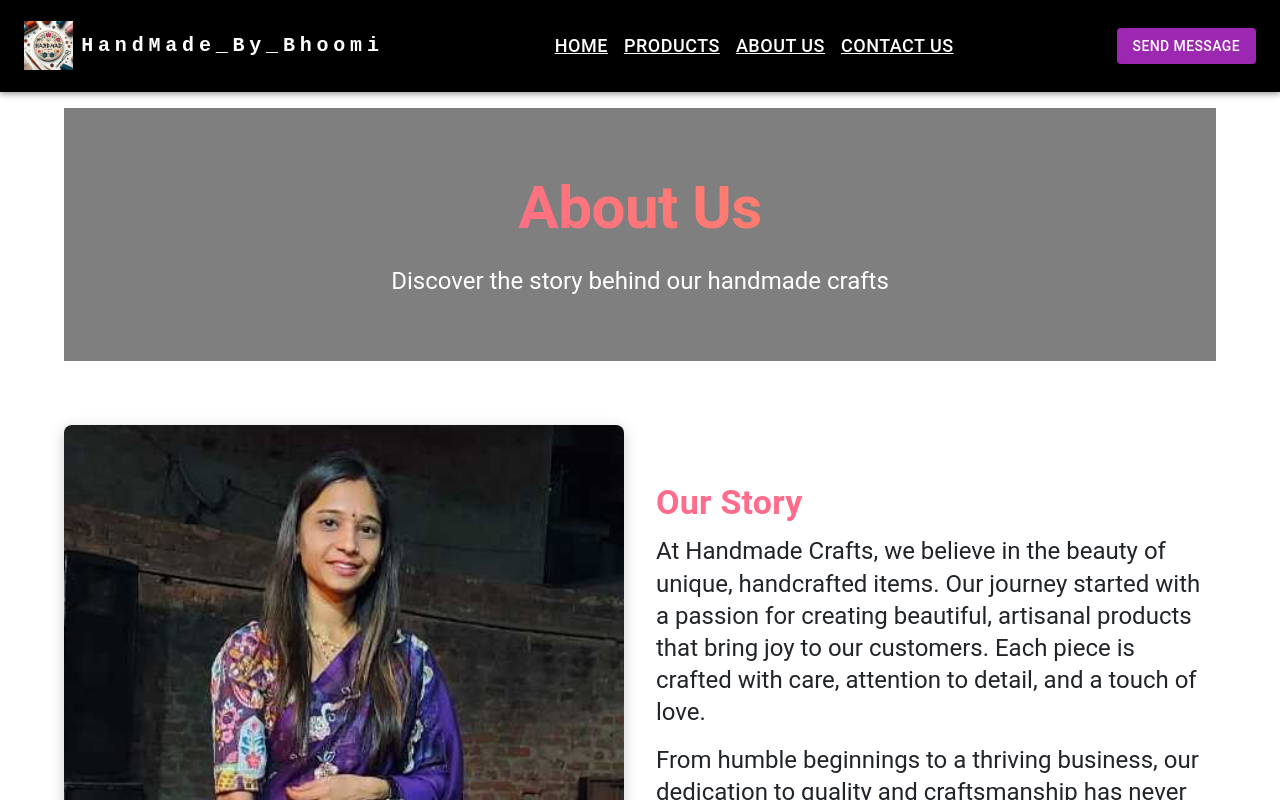
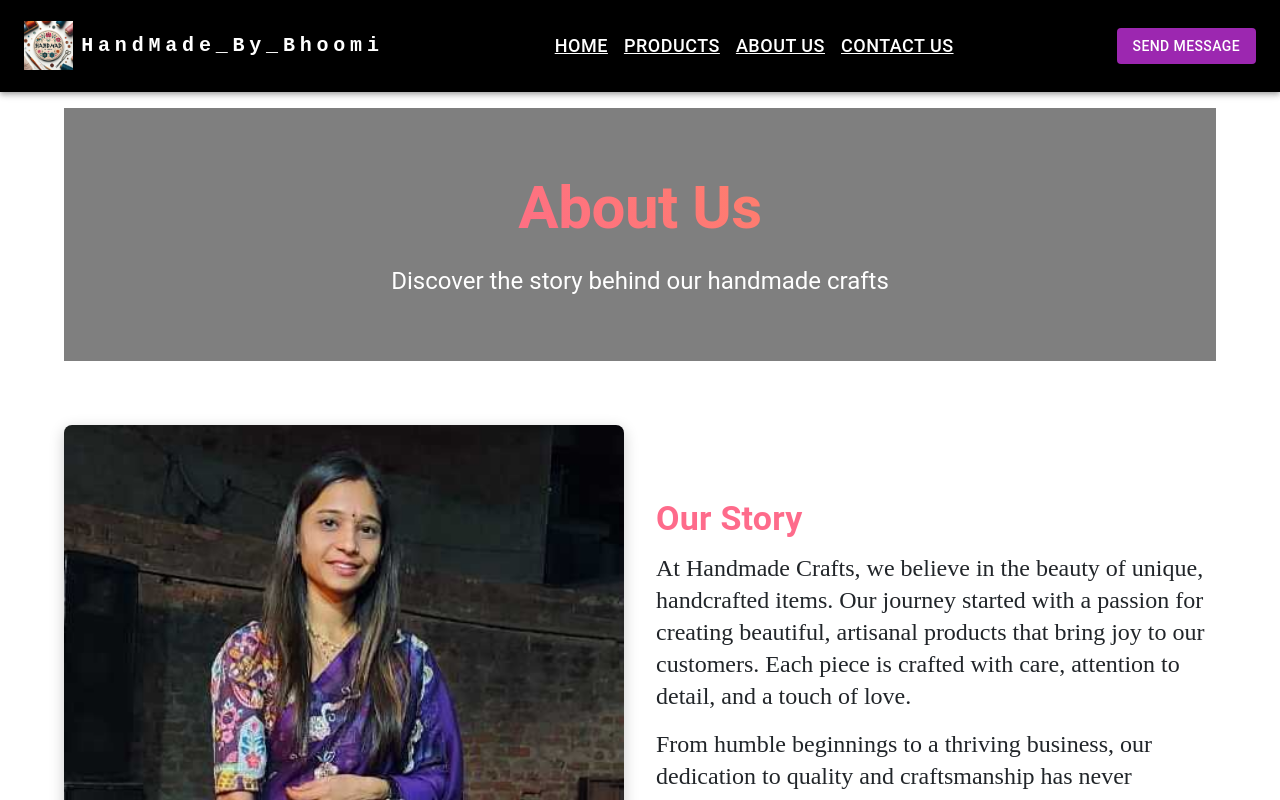
Before and after one commit to surajpithva/try-demo, a React (Create React App) app: page /aboutus in a window 1280 px wide. Shown: the top 800 px of the page. Built offline with nearby package versions, Linux system fonts and the light colour scheme; the HTML template or start-up script is replaced by a standard one.

Commit message:
changes fonts

```diff
--- a/src/pages/about-us/aboutUs.css
+++ b/src/pages/about-us/aboutUs.css
@@ -1,9 +1,10 @@
-.about-us {
 
-    font-family: "Playwrite US Modern", cursive;
-    font-optical-sizing: auto;
-    font-weight: 200;
-    font-style: normal;
+
+.our-story{
+  font-family: "Playwrite US Modern", cursive !important;
+    font-optical-sizing: auto !important;
+    font-weight: 400 !important;
+    font-style: normal !important;
 
 }
 
--- a/src/pages/about-us/aboutUs.jsx
+++ b/src/pages/about-us/aboutUs.jsx
@@ -47,10 +47,10 @@ const AboutUs = () => {
             <GradientTypography variant="h4" gutterBottom>
               Our Story
             </GradientTypography>
-            <Typography variant="h5" paragraph>
+            <Typography variant="h5" className='our-story' paragraph>
               At Handmade Crafts, we believe in the beauty of unique, handcrafted items. Our journey started with a passion for creating beautiful, artisanal products that bring joy to our customers. Each piece is crafted with care, attention to detail, and a touch of love.
             </Typography>
-            <Typography variant="h5">
+            <Typography className='our-story' variant="h5">
               From humble beginnings to a thriving business, our dedication to quality and craftsmanship has never wavered. Join us on our journey and discover the magic of handmade crafts.
             </Typography>
           </Grid>
```
